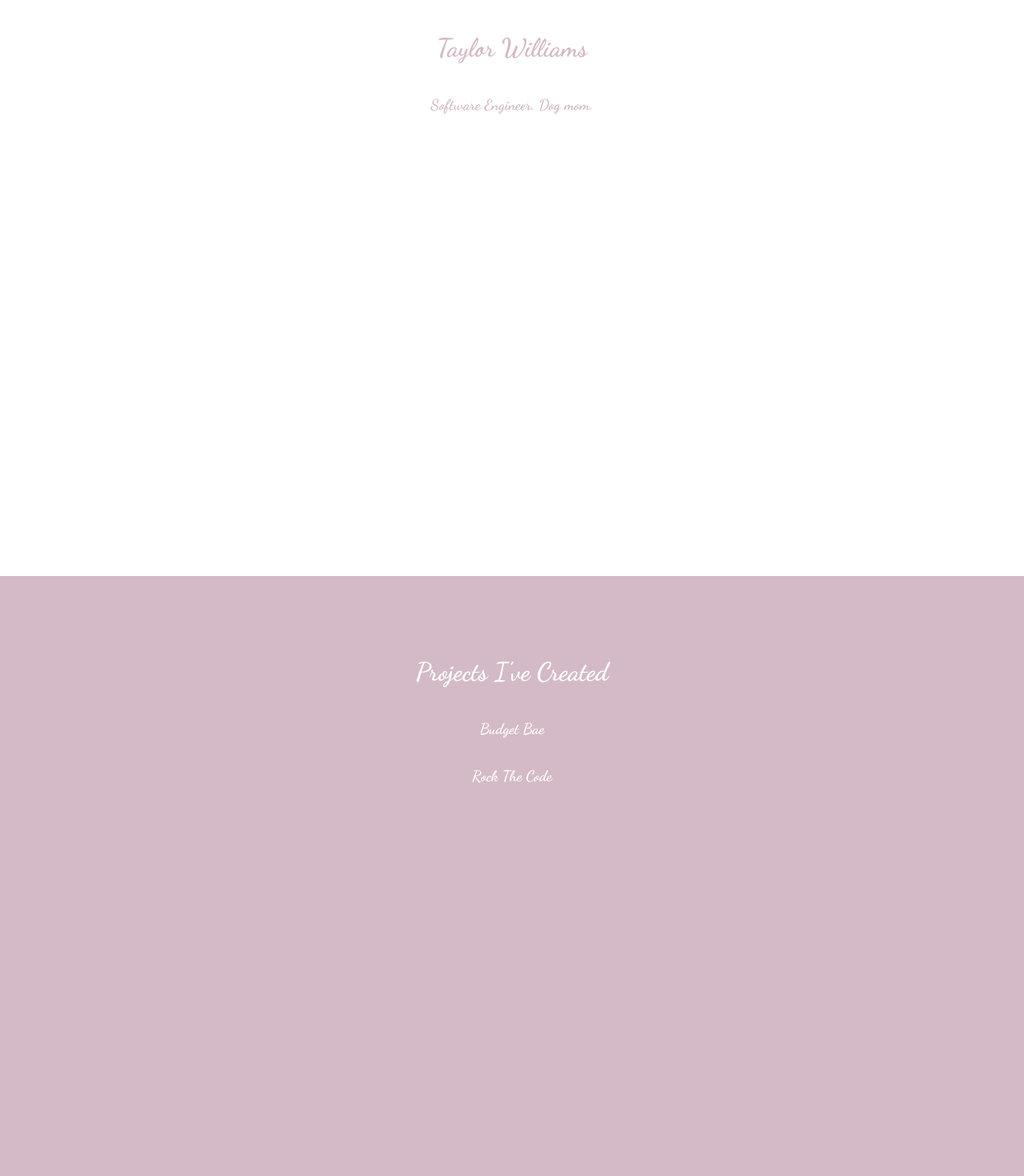
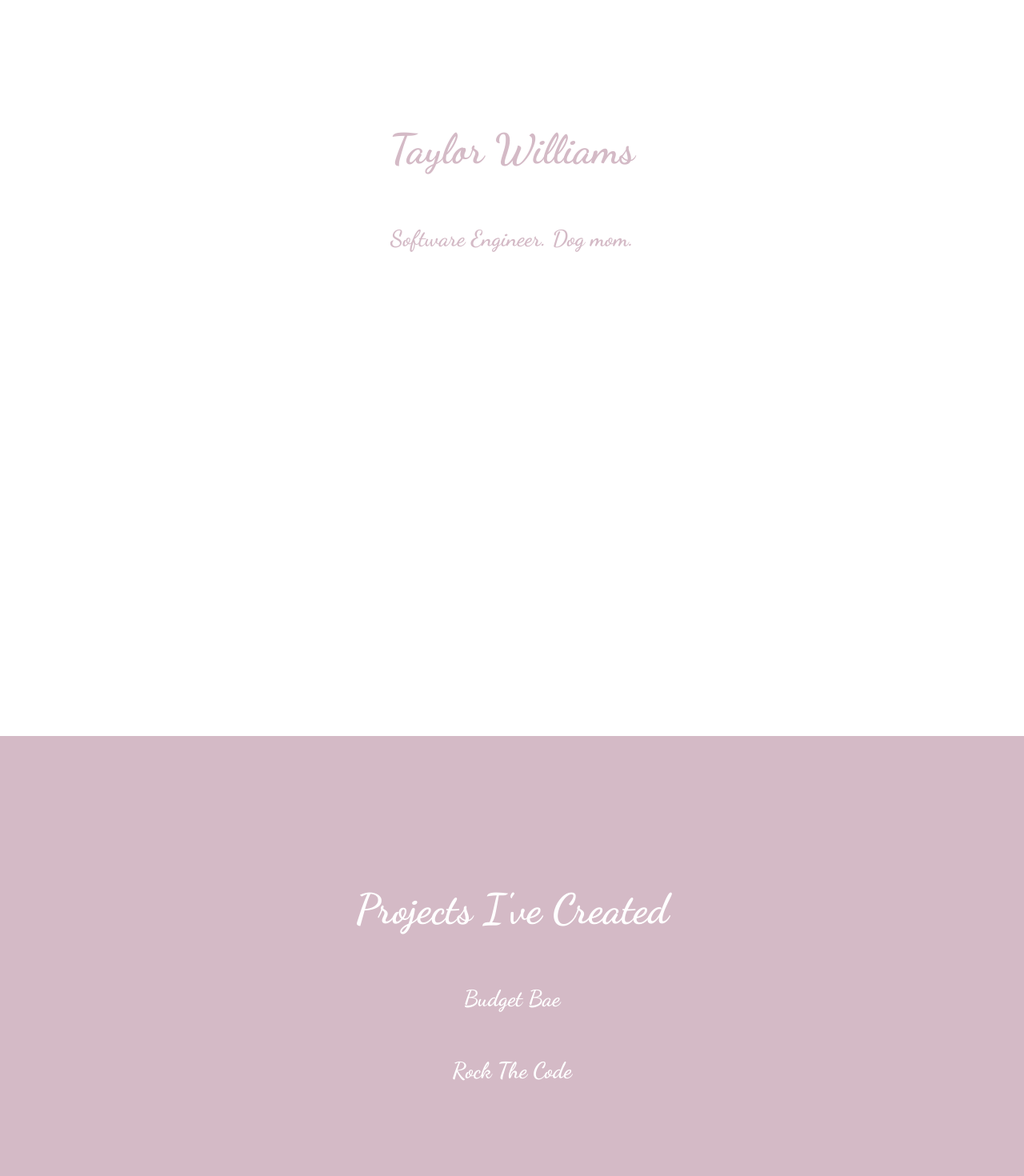
Before and after one commit to TaylorWill94/taylor-will-portfolio-pink, a React (Create React App) app: page / in a window 1280 px wide. Shown: the part 80-1550 px from the top of the page at 80% size. Built offline with nearby package versions, Linux system fonts and the light colour scheme.

Commit message:
edits padding for various components

```diff
--- a/src/Components/Home/Home.css
+++ b/src/Components/Home/Home.css
@@ -36,6 +36,18 @@
   /* .Home {
     color: rgb(240, 77, 104);
   } */
+
+  .Home {
+    padding: 150px;
+  }
+
+  .home-title {
+    font-size: 52px;
+  }
+
+  .home-desc {
+    font-size: 28px;
+  }
 }
 
 @media screen and (min-width: 1278px) {
--- a/src/Components/Home/Home.js
+++ b/src/Components/Home/Home.js
@@ -2,8 +2,8 @@ import "./Home.css";
 function Home() {
   return (
     <div className="Home">
-      <h1>Taylor Williams</h1>
-      <h3>Software Engineer. Dog mom.</h3>
+      <h1 className="home-title">Taylor Williams</h1>
+      <h3 className="home-desc">Software Engineer. Dog mom.</h3>
     </div>
   );
 }
--- a/src/Components/Portfolio/Portfolio.css
+++ b/src/Components/Portfolio/Portfolio.css
@@ -3,7 +3,6 @@
     display: flex;
     flex-direction: column;
     font-family: "Dancing Script", cursive;
-    /* margin: 50px; */
     height: 75vh;
     padding: 80px;
     text-align: center;
@@ -38,6 +37,18 @@
   /* .Portfolio {
     color: rgb(240, 77, 104);
   } */
+
+  .Portfolio {
+    padding: 150px;
+  }
+
+  .project-title {
+    font-size: 52px;
+  }
+
+  .proj-desc {
+    font-size: 28px;
+  }
 }
 
 @media screen and (min-width: 1278px) {
--- a/src/Components/Portfolio/Portfolio.js
+++ b/src/Components/Portfolio/Portfolio.js
@@ -10,9 +10,9 @@ function Portfolio() {
         rel="noreferrer"
         alt="budget-bae"
       >
-        <h3>Budget Bae</h3>
+        <h3 className="proj-desc">Budget Bae</h3>
       </a>
-      <h3>Rock The Code</h3>
+      <h3 className="proj-desc">Rock The Code</h3>
     </div>
   );
 }
```
